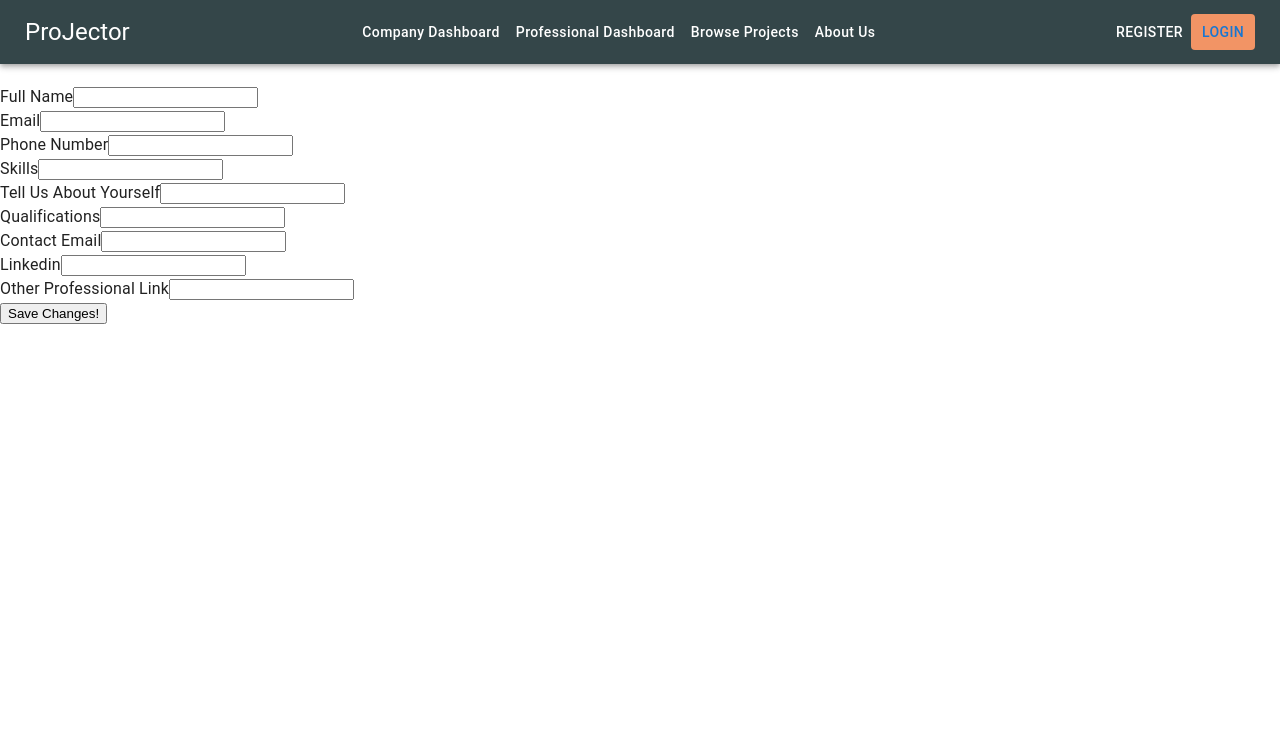
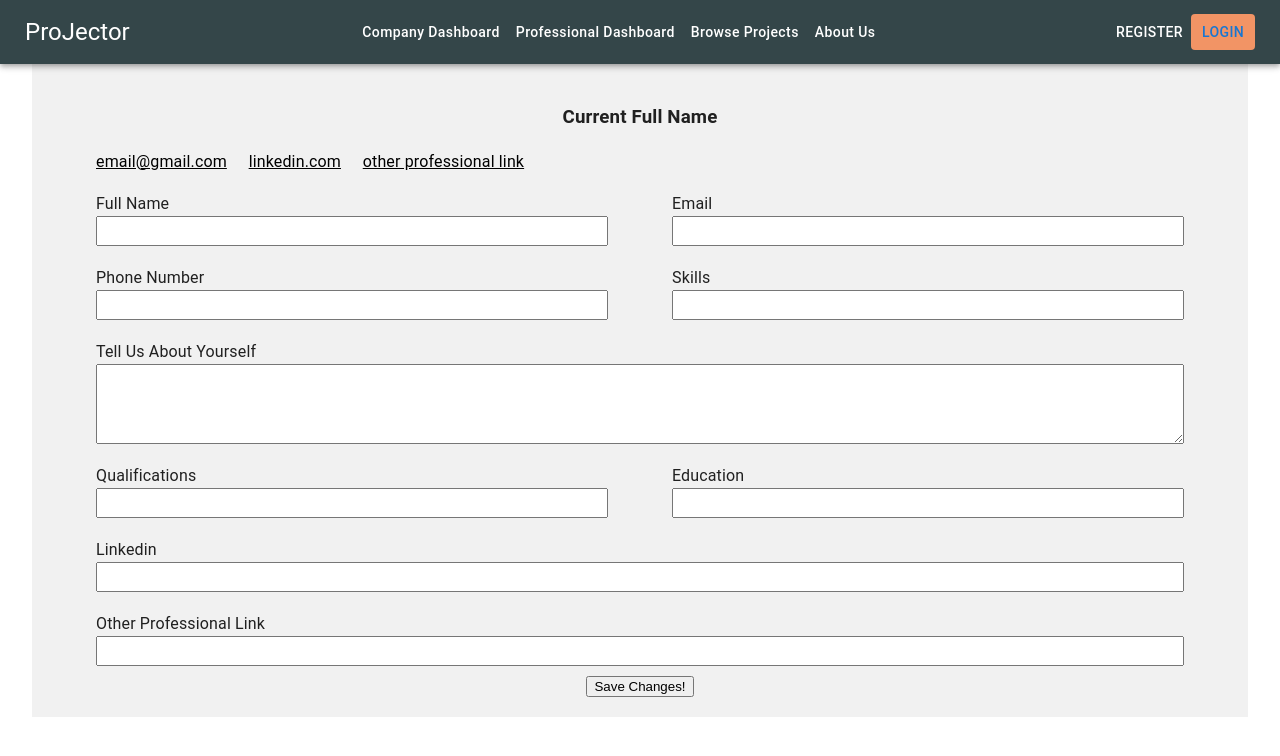
Before and after one commit to milliehigh/ProJector, a React (Vite) app in the folder frontend/: page /editprofile in a window 1280 px wide. Shown: the top 756 px of the page. Built offline with nearby package versions, Linux system fonts and the light colour scheme; no server answers.

Commit message:
more professional edit profile styling

```diff
--- a/frontend/src/pages/EditProfessionalProfile.jsx
+++ b/frontend/src/pages/EditProfessionalProfile.jsx
@@ -1,5 +1,6 @@
 import React from 'react';
 import PropTypes from 'prop-types';
+import '../styles/Professional/EditProfile.css'
 
 import {
   useNavigate,
@@ -58,7 +59,7 @@ const EditProfessionalProfile = (props) => {
       setNewQualification(data.qualification);
       setNewSkills(data.skills);
       setNewLinkedin(data.linkedin);
-      setOtherLinks(data.otherLinks);
+      setNewOtherLinks(data.otherLinks);
     }
   }
 
@@ -69,8 +70,13 @@ const EditProfessionalProfile = (props) => {
   return (
     <>
         <div className="formContainer">
-            <h1>{fullName}</h1>
-            <h2>{emailAddress}</h2>
+            <h3>Current Full Name</h3>
+            <div className="links">
+                <a className="link" href="url">email@gmail.com</a>
+                <a className="link" href="url">linkedin.com</a>
+                <a className="link" href="url">other professional link</a>
+            </div>
+
             <div className="split-row">
                 <div>
                     <label className="formlabel">Full Name</label>
@@ -93,7 +99,7 @@ const EditProfessionalProfile = (props) => {
             </div>
             <div className="row">
                 <label className="formlabel">Tell Us About Yourself</label>
-                <input className="lineInput" type="text" value={bio} onChange={(e) => setNewBio(e.target.value)}/>
+                <textarea type="text" value={bio} onChange={(e) => setNewBio(e.target.value)}/>
             </div>
             <div className="split-row">
                 <div>
@@ -101,7 +107,7 @@ const EditProfessionalProfile = (props) => {
                     <input className="formInput" type="text" value={qualification} onChange={(e) => setNewQualification(e.target.value)} />
                 </div>
                 <div>
-                    <label className="formlabel" htmlFor="contactEmail">Contact Email</label>
+                    <label className="formlabel" htmlFor="contactEmail">Education</label>
                     <input className="formInput" type="text" value={education} onChange={(e) => setNewEducation(e.target.value)}/>
                 </div>
             </div>
@@ -113,20 +119,6 @@ const EditProfessionalProfile = (props) => {
                 <label className="formlabel">Other Professional Link</label>
                 <input className="lineInput" type="text" value={otherLinks} onChange={(e) => setNewOtherLinks(e.target.value)}/>
             </div>
-        </div>
-
-
-      {/* Edit Profile!<br />
-      Full Name: <input type="text" placeholder={fullName} onChange={(e) => setNewFullName(e.target.value)} /><br />
-      Email Address: <input type="text" placeholder={emailAddress} onChange={(e) => setNewEmailAddress(e.target.value)} /><br />
-      Phone Number: <input type="text" placeholder={phoneNumber} onChange={(e) => setNewPhoneNumber(e.target.value)} /><br />
-      Bio: <input type="text" placeholder={bio} onChange={(e) => setNewBio(e.target.value)} /><br />
-      Education: <input type="text" placeholder={education} onChange={(e) => setNewEducation(e.target.value)} /><br />
-      Qualification: <input type="text" placeholder={qualification} onChange={(e) => setNewQualification(e.target.value)} /><br />
-      Skills: <input type="text" placeholder={skills} onChange={(e) => setNewSkills(e.target.value)} /><br />
-      Linkedin: <input type="text" placeholder={linkedin} onChange={(e) => setNewLinkedin(e.target.value)} /><br />
-      Other Links: <input type="text" placeholder={otherLinks} onChange={(e) => setOtherLinks(e.target.value)} /><br /> */}
-
             <button onClick={() => editProfessionalProfile({
                 fullName: fullName,
                 emailAddress: emailAddress,
@@ -138,6 +130,7 @@ const EditProfessionalProfile = (props) => {
                 linkedin: linkedin,
                 otherLinks: otherLinks
             })}>Save Changes!</button>
+        </div>
     </>
   );
 }
--- /dev/null
+++ b/frontend/src/styles/Professional/EditProfile.css
@@ -0,0 +1,90 @@
+/* h1 {
+    text-align: center;
+    font-size: 24px;
+    color: #333;
+    margin-bottom: 20px;
+} */
+
+body {
+    font-size: 12px;
+}
+
+textarea {
+    height: 80px;
+    display: block;
+    width: 85vw;
+}
+
+h3 {
+    display: flex;
+    align-items: normal;
+    justify-content: left;
+}
+
+.links {
+    display: flex;
+    align-items: normal;
+    justify-content: left;
+    width: 85vw;
+    margin-bottom: 1vh;
+}
+
+.link {
+    margin-right: 2%;
+    color: black;
+}
+
+.formContainer {
+    background-color: #f1f1f1;
+    display: flex;
+    flex-direction: column;
+    align-items: center;
+    justify-content: center;
+    width: 95%;
+    margin: 0px 2.5%;
+    padding: 20px;
+}
+
+ .split-row {
+    display: flex;
+    flex-direction: row;
+    align-items: center;
+    justify-content: center;
+    padding: 10px;
+    gap: 5vw;
+}
+
+.row {
+    display: block;
+    padding: 10px;
+}
+
+.formlabel {
+    display: block;
+}
+
+.date-div {
+    display: flex;
+    flex-direction: row;
+    justify-content:left;
+    align-items: center;
+    justify-content: center;
+}
+
+.formInput {
+    display: block;
+    width: 40vw;
+    height: 30px;
+}
+
+.lineInput {
+    display: block;
+    width: 85vw;
+    height: 30px;
+}
+
+.dateInput {
+    display: inline;
+    width: 17.5vw;
+    height: 30px;
+}
```
Lines whose indentation alone changed are shown as unchanged.
